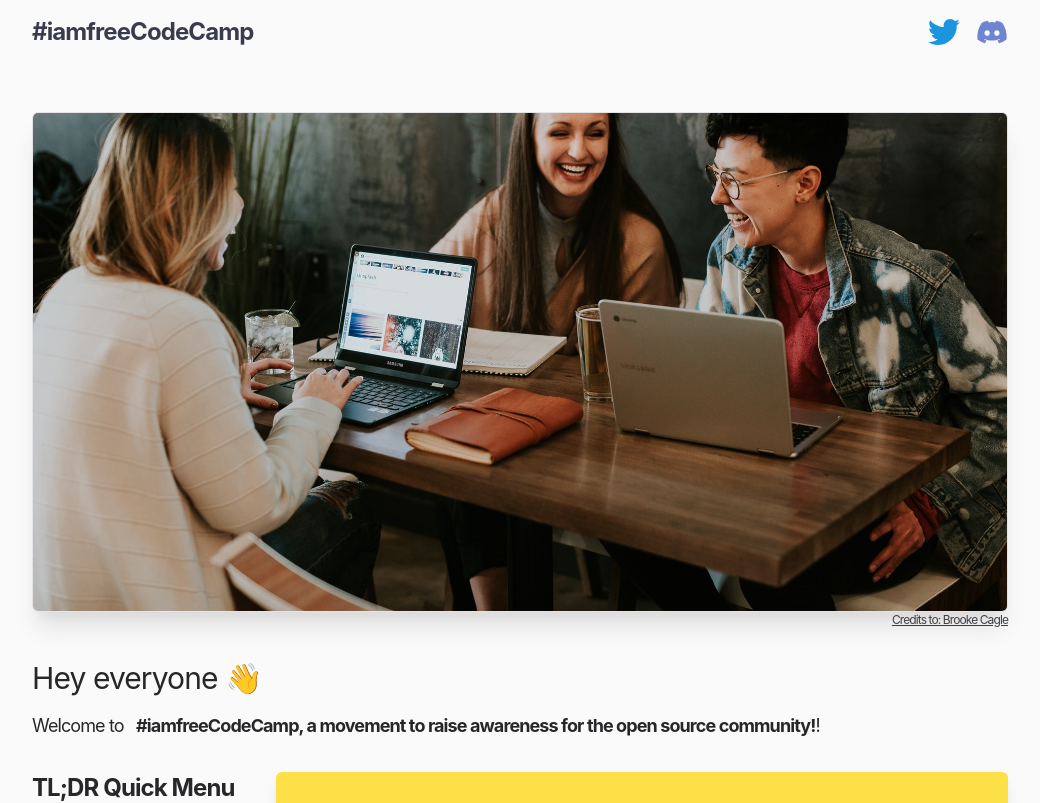
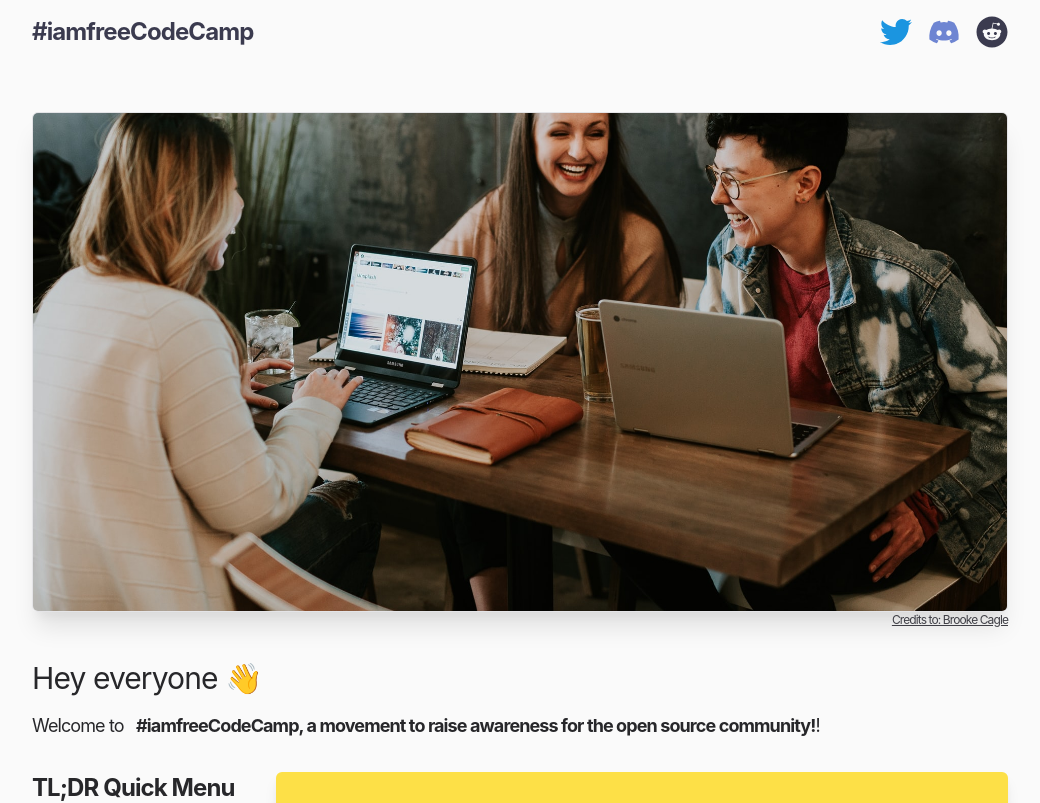
Before and after one commit to varun-tiwari/iamfreecodecamp, a Next.js app: page / in a window 1280 px wide. Shown: the top 803 px of the page, without its empty margins (120-1160 px from the left). Built offline with nearby package versions, Linux system fonts and the light colour scheme.

Commit message:
refactor
added reddit icon to header and  footer

```diff
--- a/components/Footer/Footer.js
+++ b/components/Footer/Footer.js
@@ -1,4 +1,4 @@
-import { FaDiscord, FaTwitter } from 'react-icons/fa'
+import { FaDiscord, FaTwitter,FaReddit } from 'react-icons/fa'
 
 const Footer = () => {
   return (
@@ -22,6 +22,12 @@ const Footer = () => {
             rel="noreferrer noopener">
             <FaDiscord className="w-6 h-6 sm:w-8 sm:h-8 text-discord-100 hover:text-discord-200 transition duration-300 ease-in-out" />
           </a>
+          <a
+          href="https://www.reddit.com/r/iamfreeCodeCamp/"
+          target="_blank"
+          rel="noreferrer noopener">
+          <FaReddit className="w-6 h-6 sm:w-8 sm:h-8 hover:text-reddit-200 text-reddit-100 transition duration-300 ease-in-out" />
+        </a>
         </div>
         <div className="flex  flex-col items-center">
           <div className="font-bold text-xs sm:text-lg">#iamfreeCodeCamp</div>
--- a/components/Header/Header.js
+++ b/components/Header/Header.js
@@ -1,5 +1,5 @@
 import Link from 'next/link'
-import { FaTwitter, FaDiscord } from 'react-icons/fa'
+import { FaTwitter, FaDiscord,FaReddit } from 'react-icons/fa'
 
 const Header = () => {
   return (
@@ -20,6 +20,12 @@ const Header = () => {
           rel="noreferrer noopener">
           <FaDiscord className="w-6 h-6 sm:w-8 sm:h-8 hover:text-discord-200 text-discord-100 transition duration-300 ease-in-out" />
         </a>
+        <a
+          href="https://www.reddit.com/r/iamfreeCodeCamp/"
+          target="_blank"
+          rel="noreferrer noopener">
+          <FaReddit className="w-6 h-6 sm:w-8 sm:h-8 hover:text-reddit-200 text-reddit-100 transition duration-300 ease-in-out" />
+        </a>
       </div>
     </div>
   )
```
Also changed, not shown: 2 other files (tests, documents, lock files or other folders).
